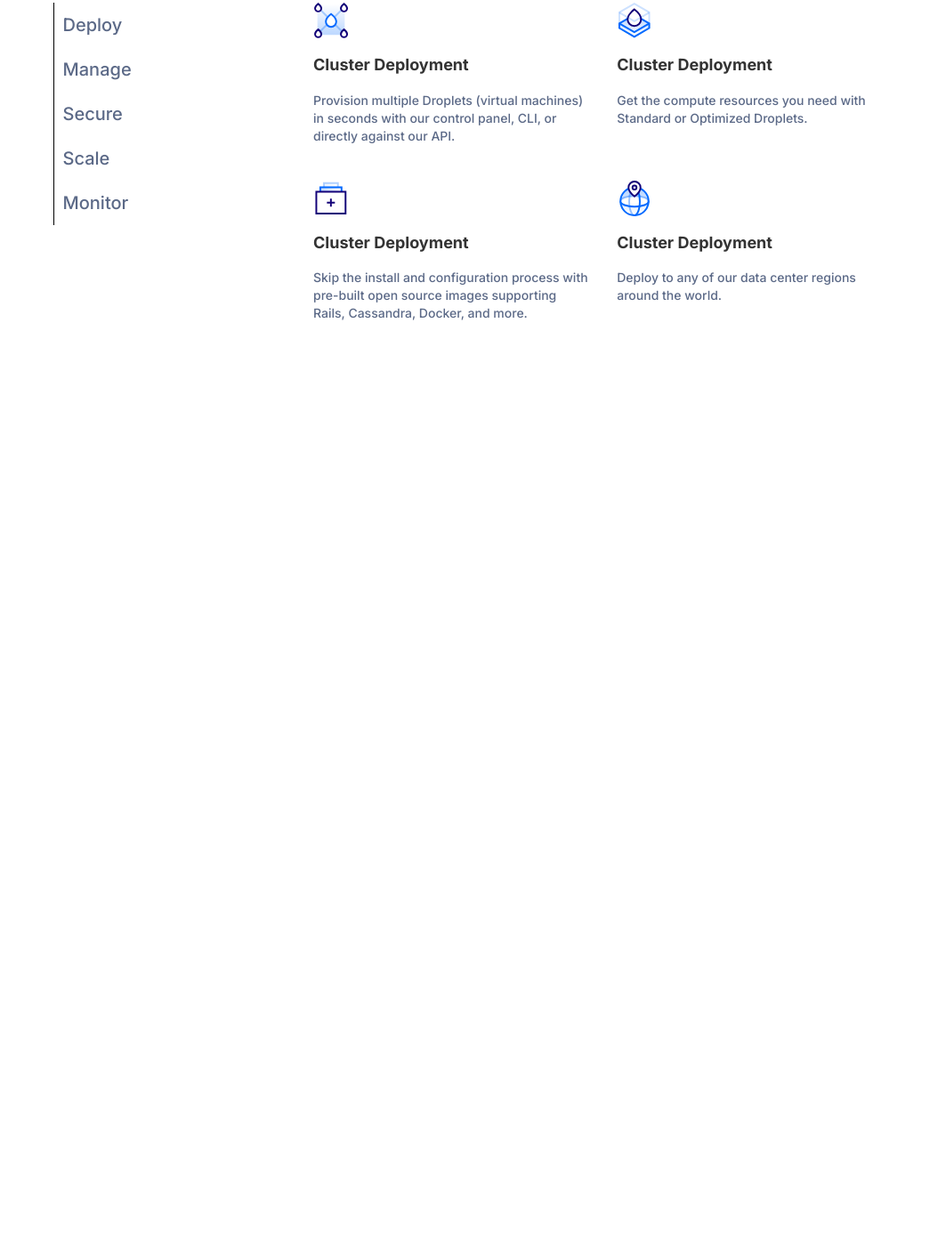
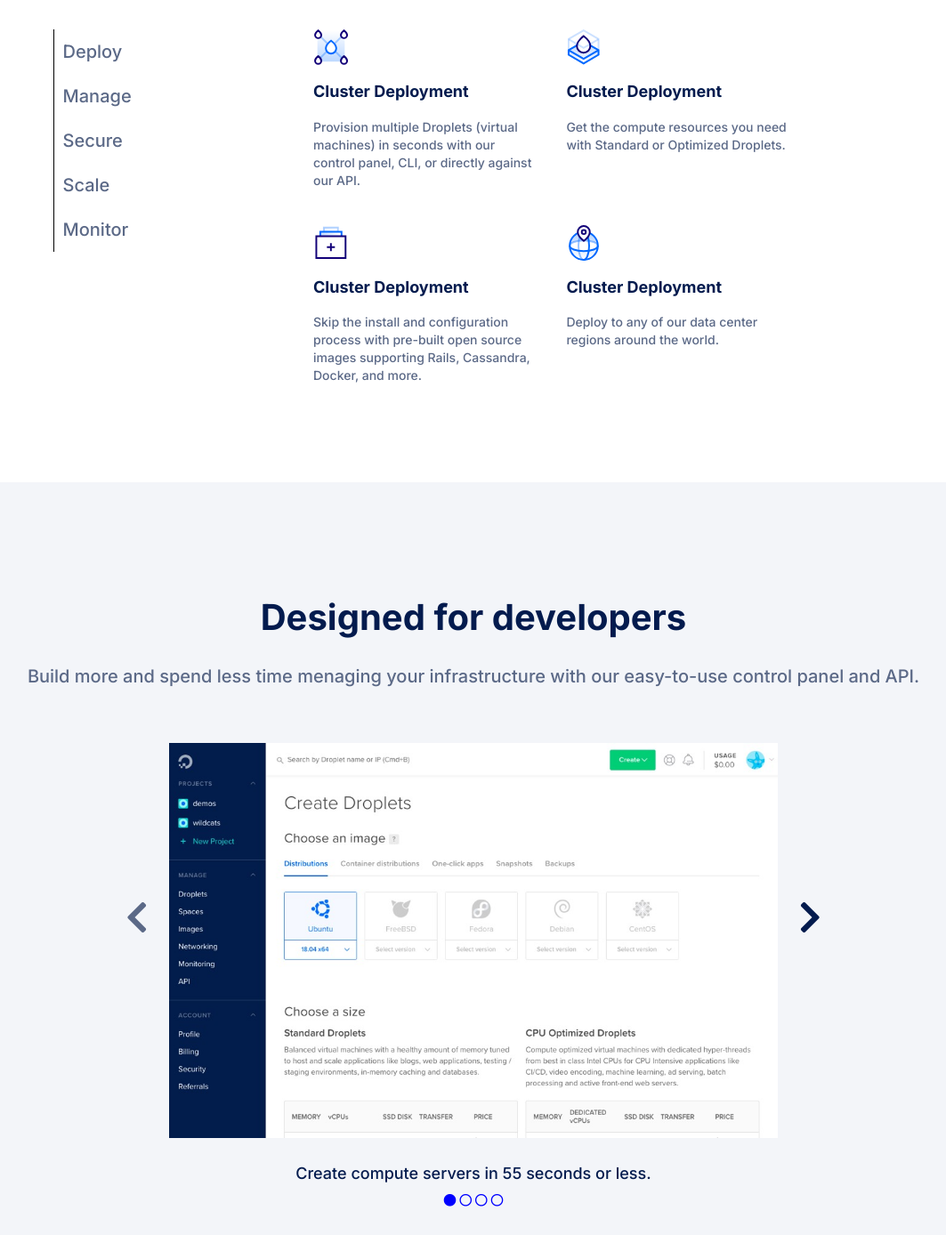
Before and after one commit to GAlessi/html-css-digitalocean, a plain HTML site: page index.html in a window 1280 px wide. Shown: the part 1292-2680 px from the top of the page at 89% size, without its empty margins (108-1171 px from the left). Drawn offline with nearby package versions, Linux system fonts and the light colour scheme.

Commit message:
Sezione "design" Main

```diff
--- a/css/style.css
+++ b/css/style.css
@@ -7,6 +7,7 @@
 
 body{
     font-family: 'Inter', sans-serif;
+    color: rgb(3, 27, 78);
 }
 
 .navbar-default {
@@ -133,10 +134,10 @@ main section{
 main h2{
     font-size: 4rem;
     font-weight: bold;
+    margin: 30px 0;
 }
 
-/* Sezione "configuration" */
-
+/* Sezione main "configuration" */
 #configuration p{
     margin-bottom: 80px;
 }
@@ -175,3 +176,27 @@ main h2{
 #configuration .row .row:last-child img{
     margin-top:30px;
 }
+
+/* sezione main design */
+#design{
+    background-color: #f3f5f9;
+}
+
+.screen img{
+    width: 60%;
+    margin: 50px auto 20px;
+}
+
+.screen > i{
+    font-size: 4rem;
+    font-weight: 900;
+    margin: 0 20px;
+}
+
+.screen > i:first-of-type{
+    color: #5b6987;
+}
+
+.pallini i{
+    color: blue;
+}
--- a/index.html
+++ b/index.html
@@ -138,14 +138,14 @@
                         </div>
                         <div class="col-md-offset-2 col-md-7">
                             <div class="row">
-                                <div class="col-md-6">
+                                <div class="col-md-5 col-offset-md-1">
                                     <div class="contenuto_config">
                                         <img src="img/cluster-deploy.svg" alt="goccia">
                                         <h4>Cluster Deployment</h4>
                                         <h5 class="grigio">Provision multiple Droplets (virtual machines) in seconds with our control panel, CLI, or directly against our API.</h6>
                                     </div>
                                 </div>
-                                <div class="col-md-6">
+                                <div class="col-md-5 col-offset-md-1">
                                     <div class="contenuto_config">
                                         <img src="img/optimized-compute.svg" alt="goccia">
                                         <h4>Cluster Deployment</h4>
@@ -154,14 +154,14 @@
                                 </div>
                             </div>
                             <div class="row">
-                                <div class="col-md-6">
+                                <div class="col-md-5 col-offset-md-1">
                                     <div class="contenuto_config">
                                         <img src="img/one-click.svg" alt="goccia">
                                         <h4>Cluster Deployment</h4>
                                         <h5 class="grigio">Skip the install and configuration process with pre-built open source images supporting Rails, Cassandra, Docker, and more.</h6>
                                     </div>
                                 </div>
-                                <div class="col-md-6">
+                                <div class="col-md-5 col-offset-md-1">
                                     <div class="contenuto_config">
                                         <img src="img/global.svg" alt="goccia">
                                         <h4>Cluster Deployment</h4>
@@ -174,8 +174,23 @@
                 </div>
 
             </section>
-            <section>
-
+            <section id="design">
+                <div class="container">
+                    <h2>Designed for developers</h2>
+                    <p class="grigio">Build more and spend less time menaging your infrastructure with our easy-to-use control panel and API.</p>
+                    <div class="screen">
+                        <i class="fas fa-chevron-left"></i>
+                        <img src="img/screenshot-create-droplet-12336b41.jpg" alt="">
+                        <i class="fas fa-chevron-right"></i>
+                        <h4>Create compute servers in 55 seconds or less.</h4>
+                        <div class="pallini">
+                            <i class="fas fa-circle"></i>
+                            <i class="far fa-circle"></i>
+                            <i class="far fa-circle"></i>
+                            <i class="far fa-circle"></i>
+                        </div>
+                    </div>
+                </div>
             </section>
             <section>
 
```
